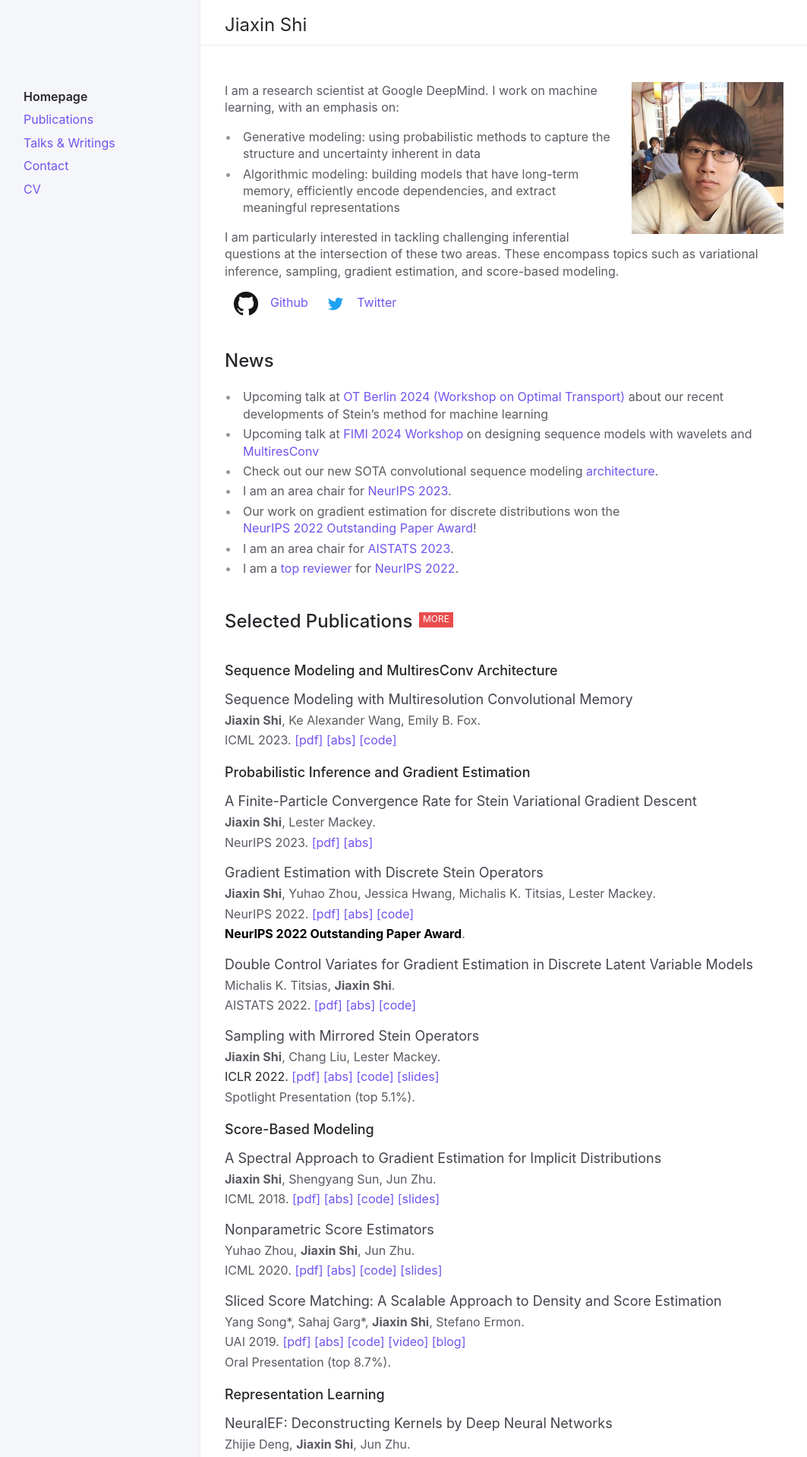
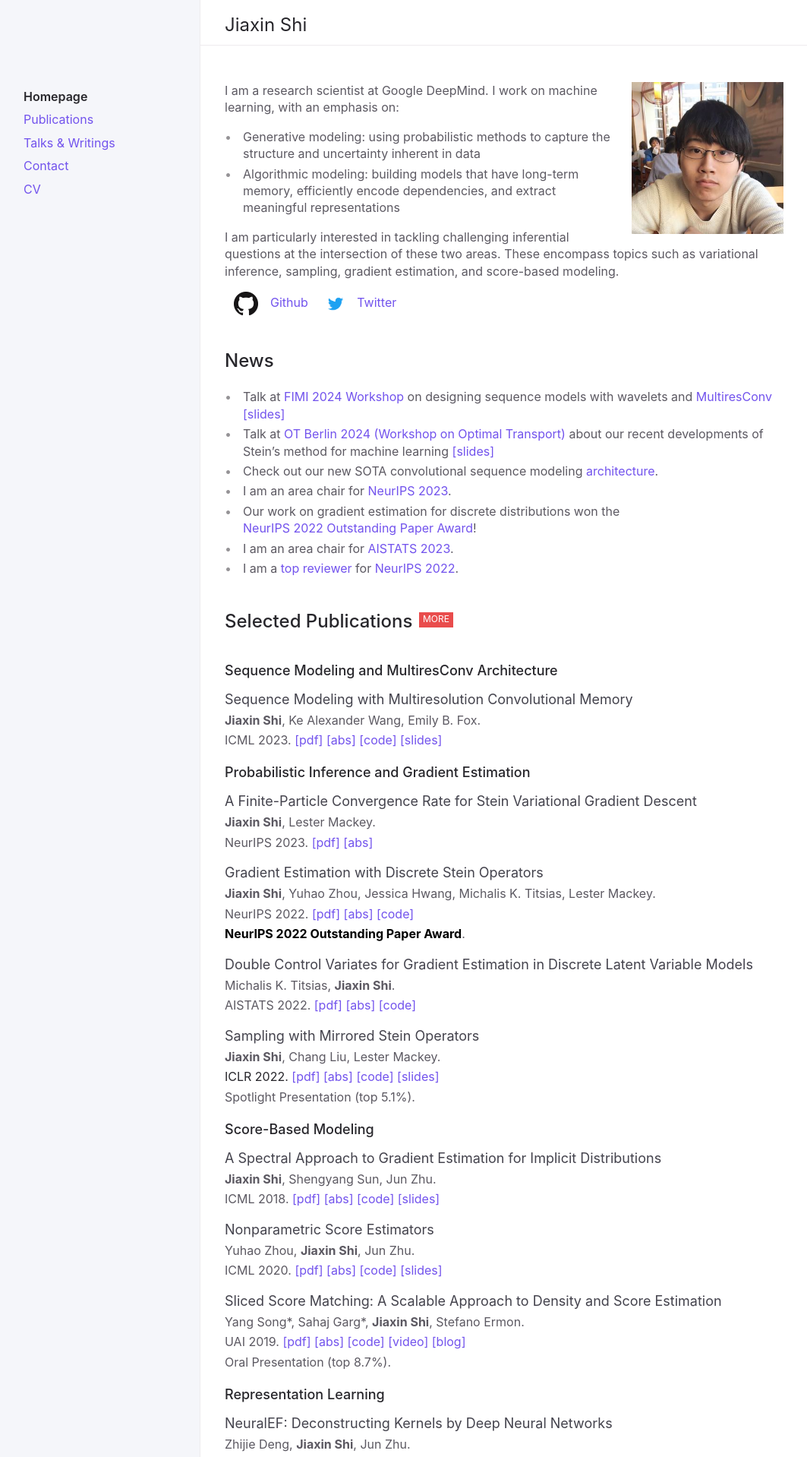
Before and after one commit to thjashin/thjashin.github.io, a Jekyll site: the page built from index.md, in a window 1280 px wide. Shown: the top 1918 px of the page at 76% size, without its empty margins (92-1155 px from the left). Built offline with Jekyll 4.4.1, drawn with Linux system fonts in a browser that asks for light colours.

Commit message:
Update index.md

```diff
--- a/index.md
+++ b/index.md
@@ -38,8 +38,8 @@ I received my B.E. in Computer Science at Tsinghua University.
 ## News
 {: .d-inline-block :}
 
-* Upcoming talk at [OT Berlin 2024 (Workshop on Optimal Transport)](https://sites.google.com/corp/view/ot-berlin-2024) about our recent developments of Stein's method for machine learning
-* Upcoming talk at [FIMI 2024 Workshop](https://ismseminar.github.io/fimi2024/) on designing sequence models with wavelets and [MultiresConv](https://arxiv.org/abs/2305.01638)
+* Talk at [FIMI 2024 Workshop](https://ismseminar.github.io/fimi2024/) on designing sequence models with wavelets and [MultiresConv](https://arxiv.org/abs/2305.01638)  [[slides]](https://thjashin.github.io/talks/multires-conv-fimi.pdf)
+* Talk at [OT Berlin 2024 (Workshop on Optimal Transport)](https://sites.google.com/corp/view/ot-berlin-2024) about our recent developments of Stein's method for machine learning [[slides]](https://thjashin.github.io/talks/ot-berlin-stein-jiaxins.pdf)
 * Check out our new SOTA convolutional sequence modeling [architecture](https://github.com/thjashin/multires-conv).
 * I am an area chair for [NeurIPS 2023](https://neurips.cc/Conferences/2023).
 * Our work on gradient estimation for discrete distributions won the [NeurIPS 2022 Outstanding Paper Award](https://blog.neurips.cc/2022/11/21/announcing-the-neurips-2022-awards/)!
@@ -63,6 +63,7 @@ ICML 2023.
 [[pdf]](https://arxiv.org/pdf/2305.01638.pdf)
 [[abs]](https://arxiv.org/abs/2305.01638)
 [[code]](https://github.com/thjashin/multires-conv)
+[[slides]](https://thjashin.github.io/talks/multires-conv-fimi.pdf)
 
 ### Probabilistic Inference and Gradient Estimation
 
```
